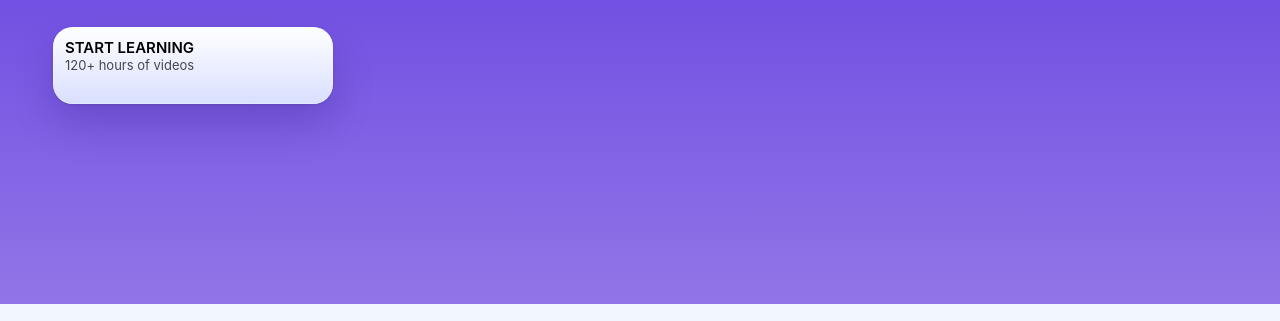
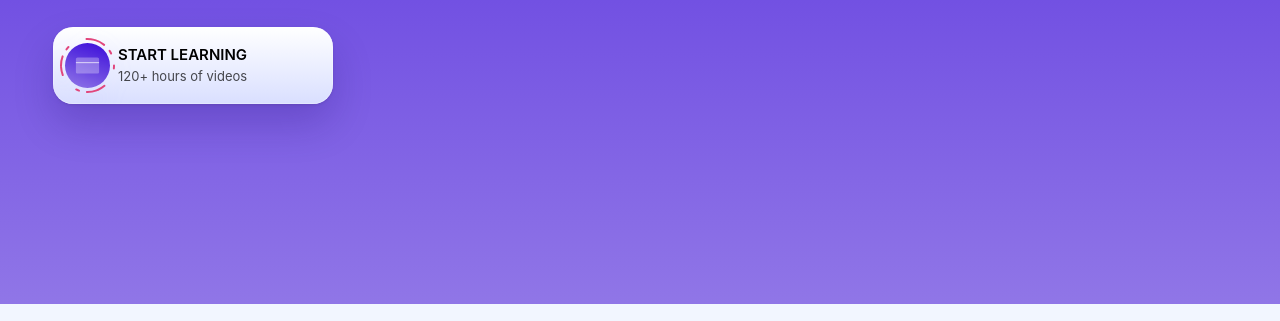
Before and after one commit to soundlotstudios/designcodeweb, a Gatsby site: page / in a window 1280 px wide. Shown: the part 479-800 px from the top of the page. Built offline with nearby package versions, Linux system fonts and the light colour scheme; Gatsby itself is replaced by a stand-in of ours.

Commit message:
Sections 6-8
Design+Code sections 6-8

```diff
--- a/src/components/buttons/PurchaseButton.js
+++ b/src/components/buttons/PurchaseButton.js
@@ -8,8 +8,14 @@
   return (
     <Link to="/page-2">
       <Wrapper>
-        <Title>{title || "Get Pro Access"}</Title>
-        <Subtitle>{subtitle || "$19 per month"}</Subtitle>
+        <IconWrapper>
+          <Icon src="/images/icons/credit.svg" className="icon" />
+          <Ring src="/images/icons/icon-ring.svg" />
+        </IconWrapper>
+        <TextWrapper>
+          <Title>{title || "Get Pro Access"}</Title>
+          <Subtitle>{subtitle || "$19 per month"}</Subtitle>
+        </TextWrapper>
       </Wrapper>
     </Link>
   )
@@ -24,6 +30,26 @@
     0px 20px 40px rgba(23, 0, 102, 0.2),
     inset 0px 0px 0px 0.5px rgba(255, 255, 255, 0.5);
   border-radius: 20px;
+  display: grid;
+  grid-template-columns: 53px auto;
+  justify-content: start;
+  align-items: center;
+
+  *,
+  & {
+    transition: 1s cubic-bezier(0.075, 0.82, 0.165, 1);
+  }
+
+  :hover {
+    box-shadow: 0px 1px 3px rgba(0, 0, 0, 0.1),
+      0px 30px 60px rgba(23, 0, 102, 0.5),
+      inset 0px 0px 0px 0.5px rgba(255, 255, 255, 0.5);
+    transform: translateY(-3px);
+
+    .icon {
+      transform: scale(1.2);
+    }
+  }
 `
 
 const Title = styled(Caption2)`
@@ -34,3 +60,37 @@
   color: black;
   opacity: 0.7;
 `
+
+const IconWrapper = styled.div`
+  width: 45px;
+  height: 45px;
+  background: linear-gradient(200.44deg, #4316db 13.57%, #9076e7 98.38%);
+  border-radius: 50%;
+  display: grid;
+  justify-content: center;
+  align-content: center;
+  position: relative;
+
+  ${Wrapper}:hover & {
+    filter: hue-rotate(10deg) brightness(100%) saturate(120%);
+  }
+`
+
+const Icon = styled.img`
+  width: 29px;
+  height: 29px;
+`
+const TextWrapper = styled.div`
+  display: grid;
+  gap: 4px;
+`
+
+const Ring = styled.img`
+  position: absolute;
+  top: -15px;
+  left: -16px;
+
+  ${Wrapper}:hover & {
+    transform: rotate(30deg) scale(1.2) translate(1px, 1px);
+  }
+`
```
